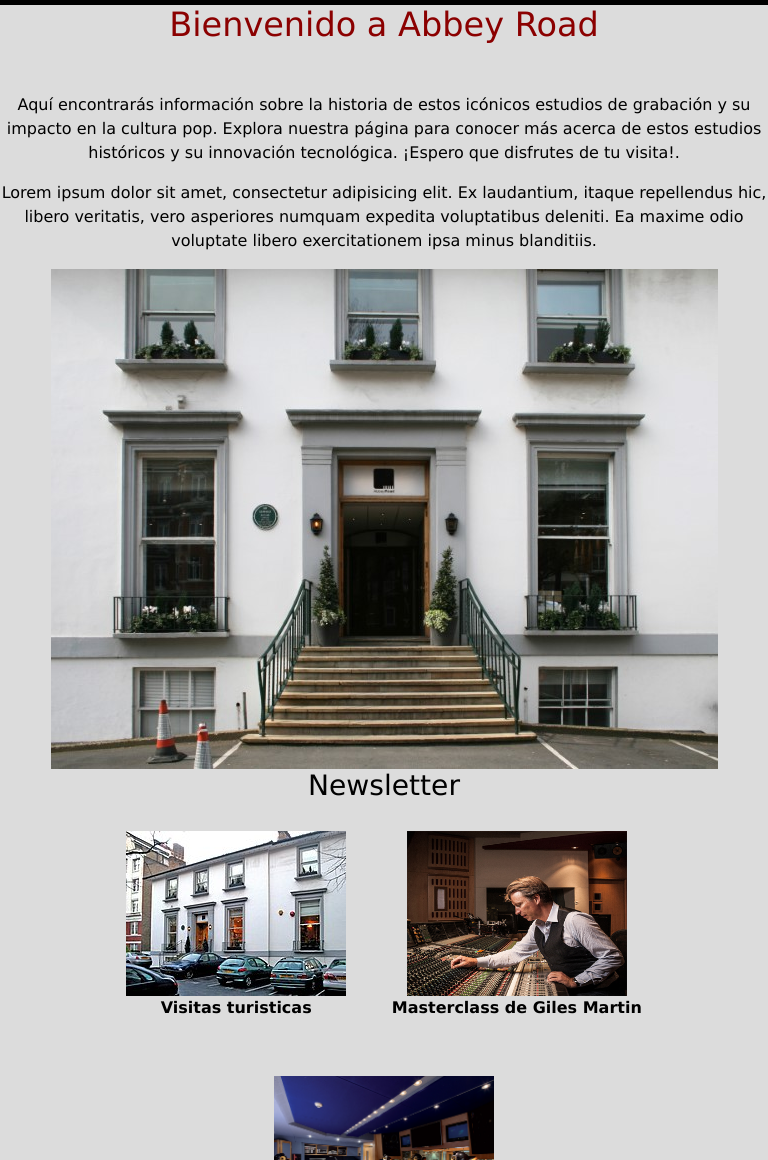
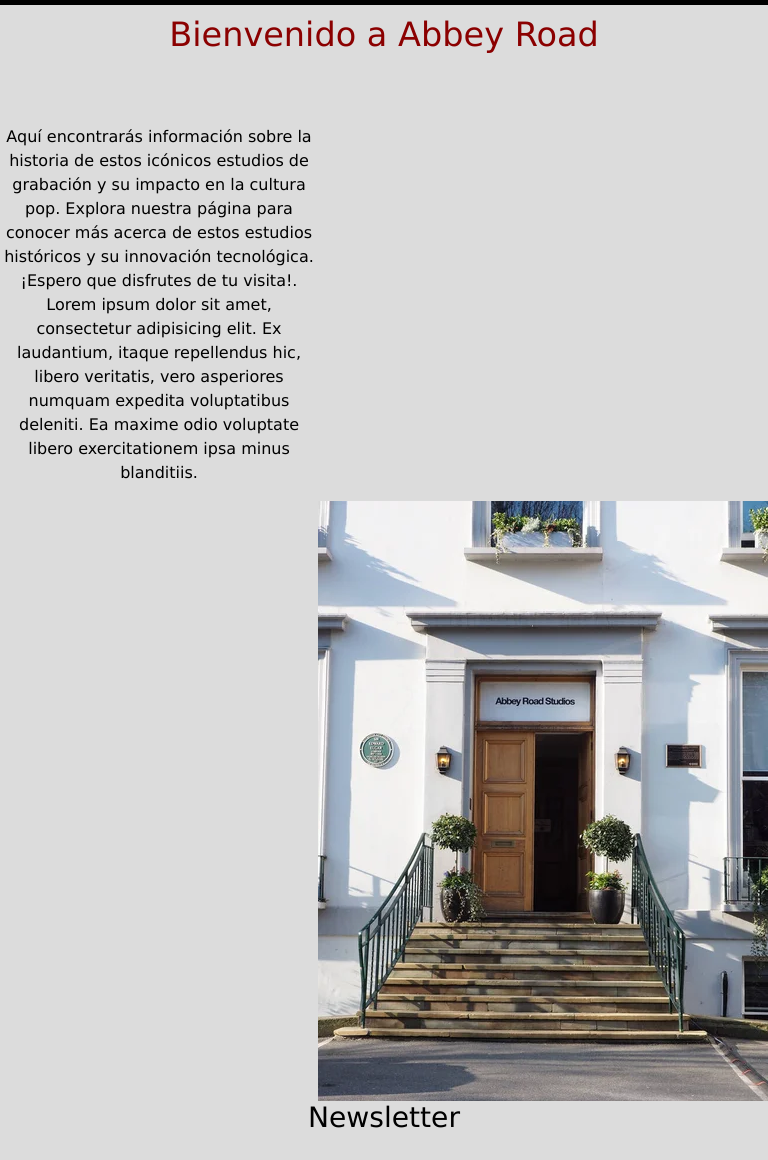
Before and after one commit to frndbrn/PF-Bruno, a plain HTML site: page index.html in a window 768 px wide. Shown: the part 85-1245 px from the top of the page. Drawn offline with nearby package versions, Linux system fonts and the light colour scheme.

Commit message:
agregado de mq para tablet y smartphone en el index

```diff
--- a/css/main.css
+++ b/css/main.css
@@ -69,16 +69,16 @@
     color: black;
 }
 
-.front{
-    width: 100%;
-    height: 100%;
-    object-fit: cover;
-}
+
 
 .entrada{
     display: grid;
     grid-template-columns: 1fr;
-    grid-template-rows: 1fr 1fr 1fr;
+    grid-template-rows: 1fr 1fr;
+}
+
+.vertical{
+    display: none;
 }
 
 
@@ -152,6 +152,74 @@
 }
 
 
-@media screen {
+@media screen and (min-width:768px) and (max-width:1024px){ /*defino el ancho de pantalla para tablet*/
+
+
+    .entrada {
+        display: grid;
+        grid-template-columns: 20% 25% 55%;
+        grid-template-rows: 0.2fr 1fr;
+
+      }
+
+      .entrada h1 {
+        margin: 10px;
+        grid-row-start: 1;
+        grid-row-end: 2;
+        grid-column: span 3;
+        justify-self: center;
+      }
+
+      .entrada p {
+        grid-column: span 2;
+        justify-self: center;
+        align-self: center;
+      }
+
+      .front{
+        display: none;
+      }
+
+      .vertical {
+        display: block;
+        grid-column: 3;
+        max-width: 100%;
+        height: auto;
+      }
 
 }
+
+@media screen and (max-width:768px){ /*defino el ancho de pantalla para smartphone*/
+
+
+    .entrada {
+        display: grid;
+        grid-template-columns: 1fr;
+        grid-template-rows: 0.2fr 0.4fr 1fr;
+
+      }
+
+      .entrada h1 {
+        grid-row: 1;
+        margin-top: 10px;
+        justify-self: center;
+      }
+
+      .entrada p{
+        grid-row: 2;
+      }
+
+
+
+      .front{
+        display: none;
+      }
+
+      .vertical {
+        grid-row: 3;
+        display: block;
+        max-width: 100%;
+        height: auto;
+      }
+
+}
--- a/index.html
+++ b/index.html
@@ -59,12 +59,16 @@
     <main class="frente frente-index">
         <div class="entrada">
             <h1>Bienvenido a Abbey Road</h1>
-            <p>Aquí encontrarás información sobre la historia de estos icónicos estudios de grabación y su impacto en la
+            <p class="cuerpo">Aquí encontrarás información sobre la historia de estos icónicos estudios de grabación y
+                su impacto en la
                 cultura pop. Explora nuestra página para conocer más acerca de estos estudios históricos y su innovación
                 tecnológica. ¡Espero que disfrutes de tu visita!.
-            </p>
-            <p>Lorem ipsum dolor sit amet, consectetur adipisicing elit. Ex laudantium, itaque repellendus hic, libero veritatis, vero asperiores numquam expedita voluptatibus deleniti. Ea maxime odio voluptate libero exercitationem ipsa minus blanditiis.</p>
-            <div class="front"><img src="img/abbey_front.jpg" alt="frente de abbey road">
+
+            Lorem ipsum dolor sit amet, consectetur adipisicing elit. Ex laudantium, itaque repellendus hic, libero
+                veritatis, vero asperiores numquam expedita voluptatibus deleniti. Ea maxime odio voluptate libero
+                exercitationem ipsa minus blanditiis.</p>
+            <div class="front"><img src="img/abbey_front.jpg" alt="frente de abbey road"></div>
+            <div class="vertical"><img src="img/abbey_front_vertical.jpg" alt="frente de Abbey Road en vertical">
             </div>
 
         </div>
```
Also changed, not shown: img/abbey_front_vertical.jpg (added).
